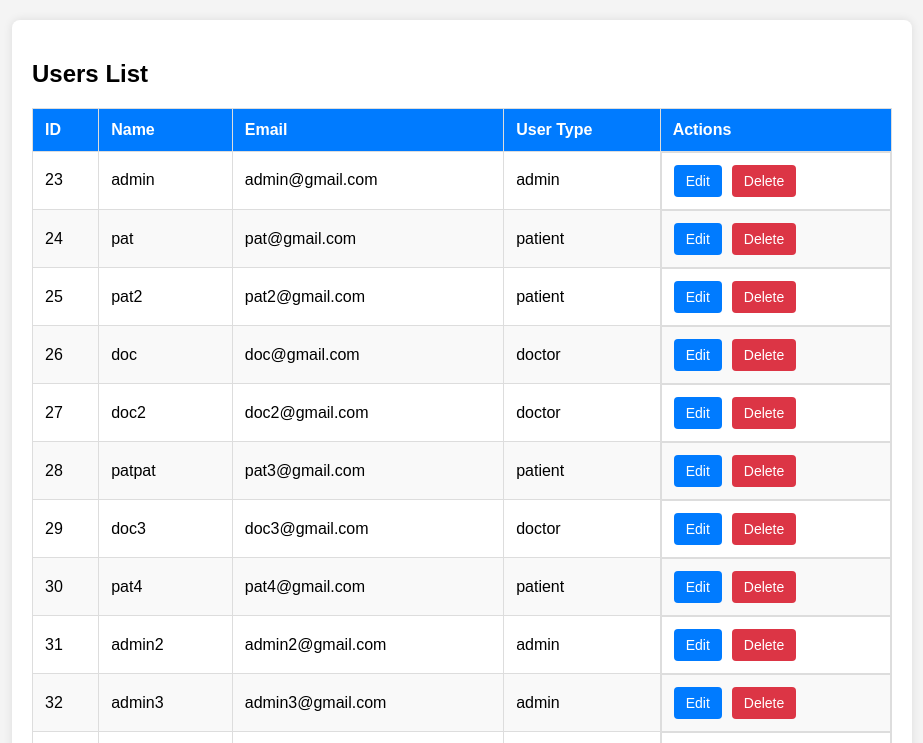
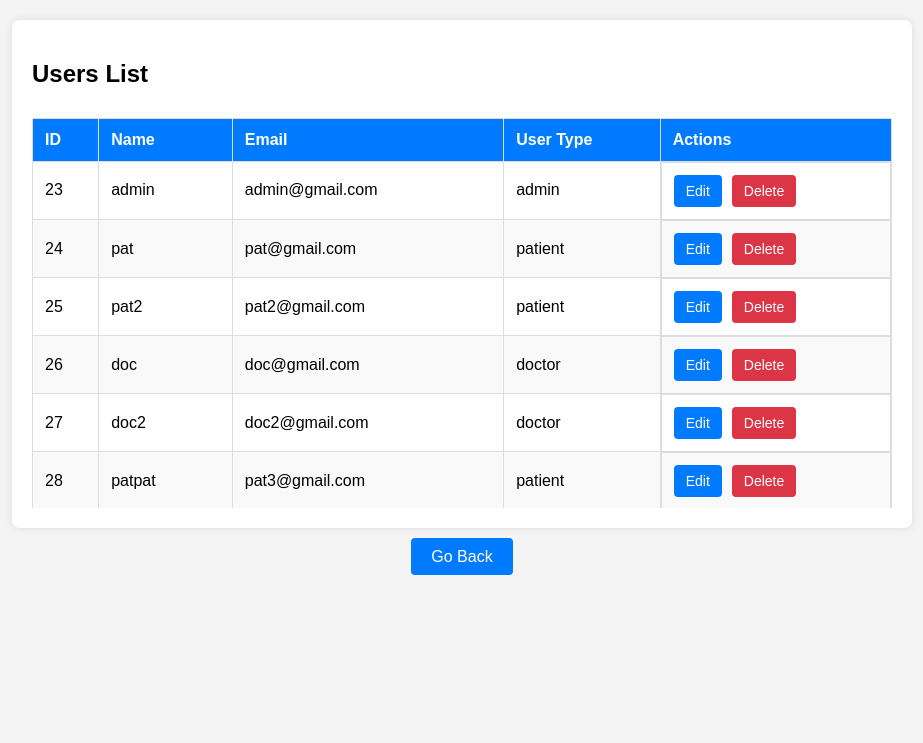
Before and after one commit to Germar22/hospital_appointment_system, a PHP site: page /admin/manage_users.php in a window 1280 px wide. Shown: the part 100-843 px from the top of the page, without its empty margins (178-1101 px from the left). Run offline with PHP 8.4, Linux system fonts and the light colour scheme; a user stored in the database is signed in; data comes from the database, SQL or seed files in the repository.

Commit message:
Update manage_users.php

```diff
--- a/admin/manage_users.php
+++ b/admin/manage_users.php
@@ -43,6 +43,10 @@ $users = $stmt->fetchAll();
             border-radius: 8px;
             box-shadow: 0 0 10px rgba(0, 0, 0, 0.1);
             margin-bottom: 20px;
+        }
+        .table-wrapper {
+            max-height: 400px; /* Adjust height as needed */
+            overflow-y: auto;
         }
         table {
             width: 100%;
@@ -116,6 +120,7 @@ $users = $stmt->fetchAll();
 <div class="container">
     <div class="card">
         <h2>Users List</h2>
+        <div class="table-wrapper">
             <table>
                 <thead>
                     <tr>
@@ -142,6 +147,7 @@ $users = $stmt->fetchAll();
                 </tbody>
             </table>
         </div>
+    </div>
 
     <div class="logout">
         <a href="admin_dashboard.php">Go Back</a>
```
Lines whose indentation alone changed are shown as unchanged.
